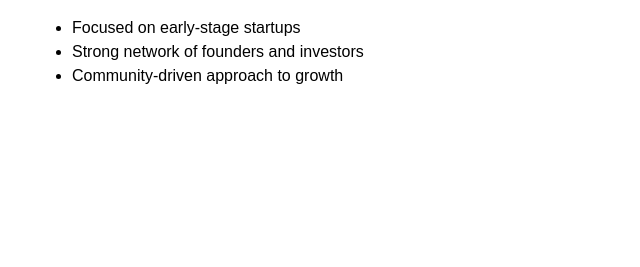
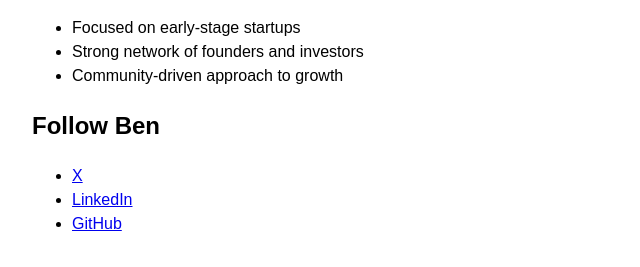
Before and after one commit to bentossell/personaltest, a plain HTML site: page index.html in a window 1280 px wide. Shown: the part 149-416 px from the top of the page, without its empty margins (0-640 px from the left). Drawn offline with Linux system fonts and the light colour scheme.

Commit message:
Add social links

```diff
--- a/index.html
+++ b/index.html
@@ -18,5 +18,11 @@
         <li>Strong network of founders and investors</li>
         <li>Community-driven approach to growth</li>
     </ul>
+    <h2>Follow Ben</h2>
+    <ul>
+        <li><a href="https://x.com/bentossell/" target="_blank" rel="noopener">X</a></li>
+        <li><a href="https://www.linkedin.com/in/ben-tossell-70453537/" target="_blank" rel="noopener">LinkedIn</a></li>
+        <li><a href="https://github.com/bentossell" target="_blank" rel="noopener">GitHub</a></li>
+    </ul>
 </body>
 </html>
```
